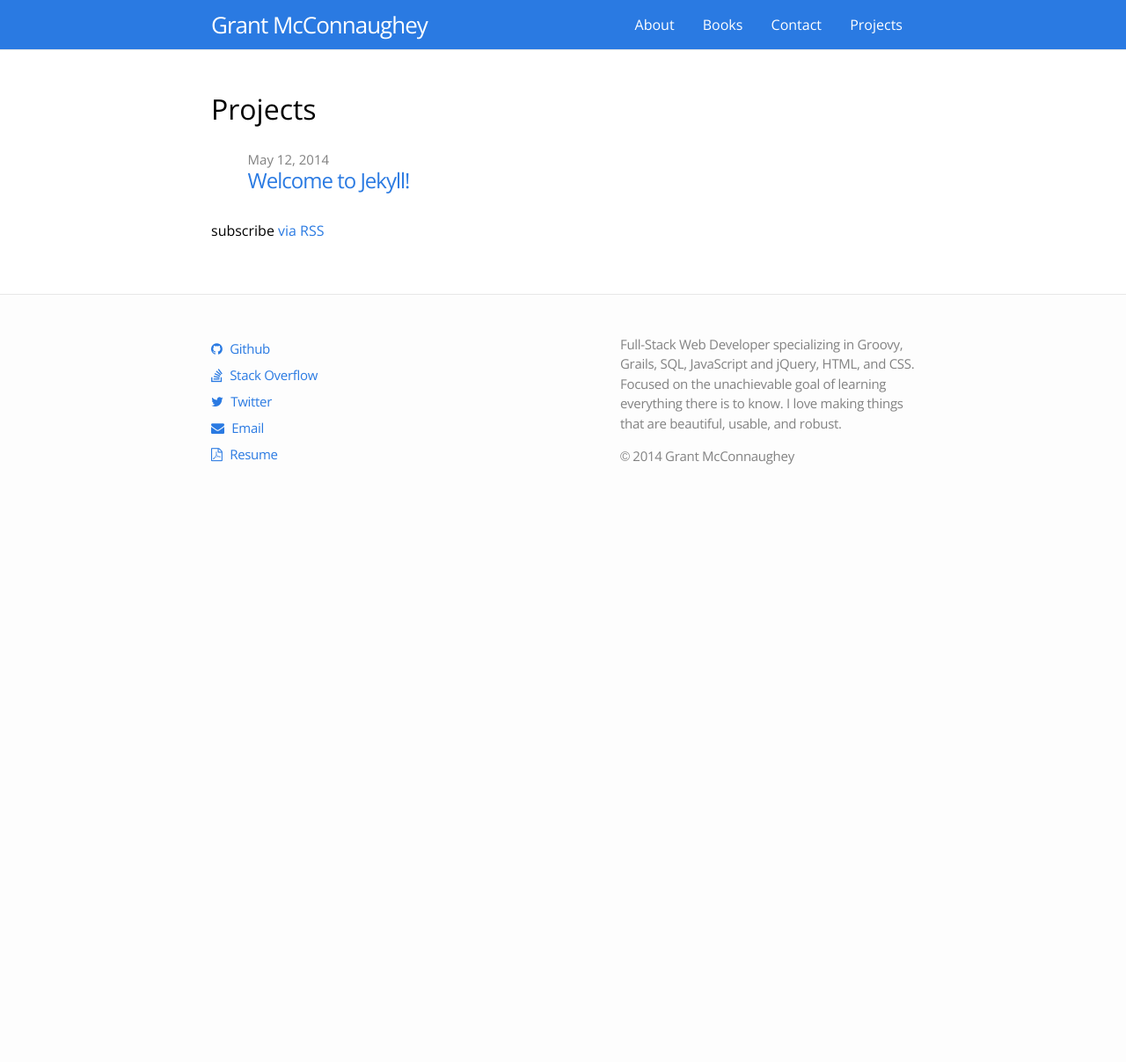
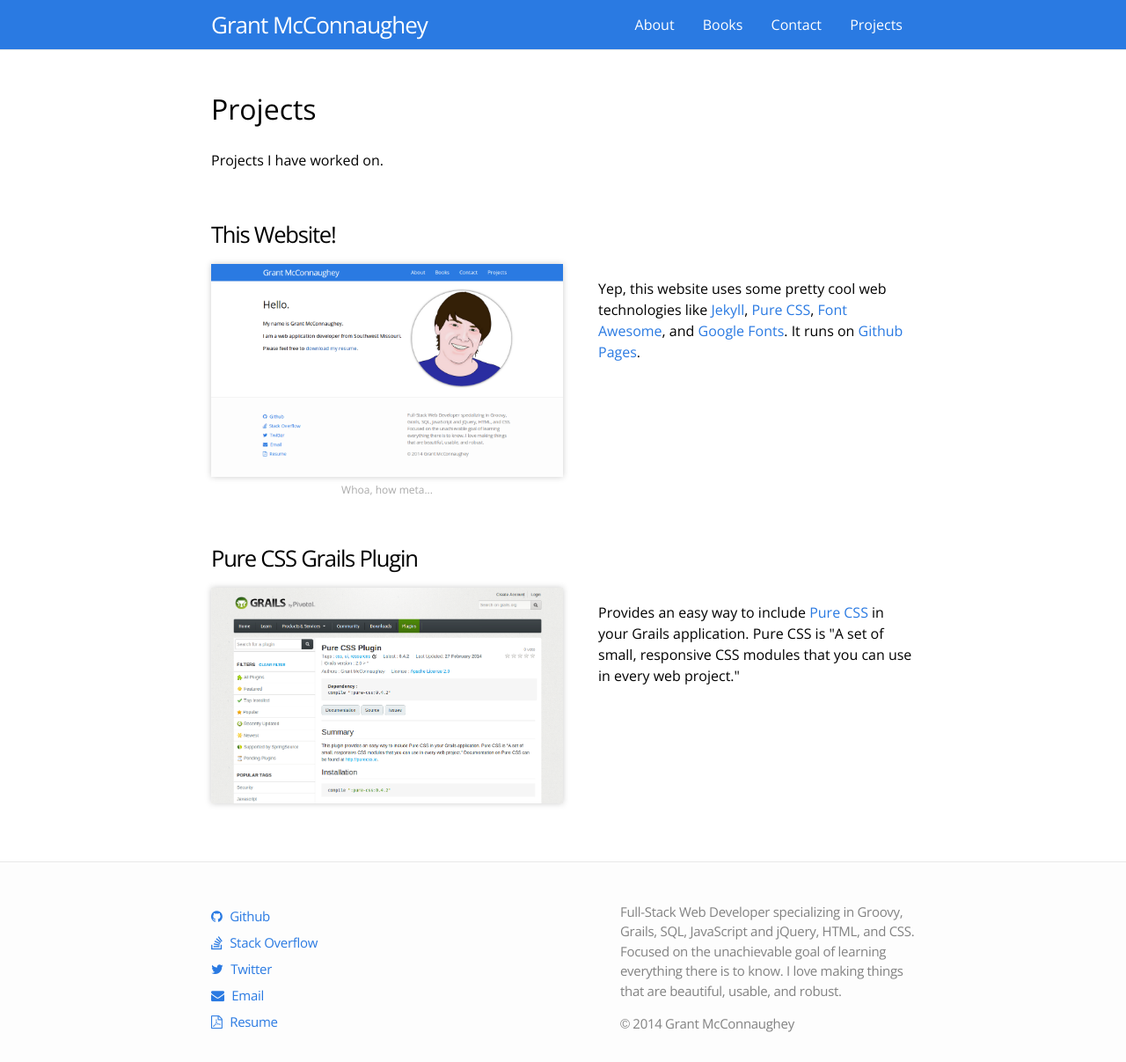
Before and after one commit to grantmcconnaughey/grantmcconnaughey.github.io, a Jekyll site: the page built from projects.html, in a window 1280 px wide. Shown: the whole page at 88% size. Built offline with Jekyll 4.4.1, drawn with Linux system fonts in a browser that asks for light colours; nearby versions of some CDN libraries; before the commit the page ends 900 px from its top, so only the background shows below that.

Commit message:
Added project page

```diff
--- a/css/main.css
+++ b/css/main.css
@@ -29,6 +29,33 @@
     padding: 0 30px;
     margin: 0 auto;
     zoom: 1;
+}
+
+/**
+ * For modern browsers
+ * 1. The space content is one way to avoid an Opera bug when the
+ *    contenteditable attribute is included anywhere else in the document.
+ *    Otherwise it causes space to appear at the top and bottom of elements
+ *    that are clearfixed.
+ * 2. The use of `table` rather than `block` is only necessary if using
+ *    `:before` to contain the top-margins of child elements.
+ */
+.cf:before,
+.cf:after {
+    content: " "; /* 1 */
+    display: table; /* 2 */
+}
+
+.cf:after {
+    clear: both;
+}
+
+/**
+ * For IE 6/7 only
+ * Include this rule to trigger hasLayout and contain floats.
+ */
+.cf {
+    *zoom: 1;
 }
 
 
--- a/projects.html
+++ b/projects.html
@@ -3,17 +3,66 @@
 title: Projects
 ---
 
-<div class="home">
+<style>
+    .project {
+        clear: both;
+        margin-bottom: 1em;
+    }
 
-  <ul class="posts">
-    {% for post in site.posts %}
-      <li>
-        <span class="post-date">{{ post.date | date: "%b %-d, %Y" }}</span>
-        <a class="post-link" href="{{ post.url | prepend: site.baseurl }}">{{ post.title }}</a>
-      </li>
-    {% endfor %}
-  </ul>
+    .project-image-container {
+        float: left;
+        width: 50%;
+    }
 
-  <p class="rss-subscribe">subscribe <a href="{{ "/feed.xml" | prepend: site.baseurl }}">via RSS</a></p>
+    .project-image-container img {
+        width: 100%;
+        box-shadow: 0 0 7px #ccc;
+        -webkit-box-shadow: 0 0 7px #ccc;
+        -moz-box-shadow: 0 0 7px #ccc;
+    }
+
+    .project-description {
+        float: right;
+        width: 45%;
+    }
+
+    .so-meta {
+        margin: 0;
+        text-align: center;
+        color: #aaa;
+        font-size: .75em;
+    }
+</style>
+
+<div>
+    <p>Projects I have worked on.</p>
+</div>
+
+<div>
+
+    <div class="project cf">
+        <h2>This Website!</h2>
+
+        <div class="project-image-container">
+            <img src="/images/website.png" />
+            <p class="so-meta">Whoa, how meta...</p>
+        </div>
+
+        <div class="project-description">
+            <p>Yep, this website uses some pretty cool web technologies like <a href="http://jekyllrb.com">Jekyll</a>, <a href="http://purecss.io">Pure CSS</a>, <a href="http://fortawesome.github.io/Font-Awesome/">Font Awesome</a>, and <a href="https://www.google.com/fonts">Google Fonts</a>. It runs on <a href="https://pages.github.com/">Github Pages</a>.</p>
+        </div>
+    </div>
+
+    <div class="project cf">
+        <h2>Pure CSS Grails Plugin</h2>
+
+        <div class="project-image-container">
+            <img src="/images/grails-pure-css.png" />
+        </div>
+
+        <div class="project-description">
+            <p>Provides an easy way to include <a href="http://purecss.io">Pure CSS</a> in your Grails application. Pure CSS is "A set of small, responsive CSS modules that you can use in every web project."</p>
+        </div>
+    </div>
 
 </div>
```
Also changed, not shown: images/grails-pure-css.png (added), images/website.png (added).
